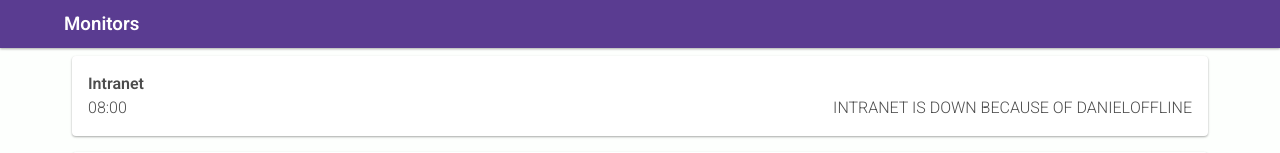
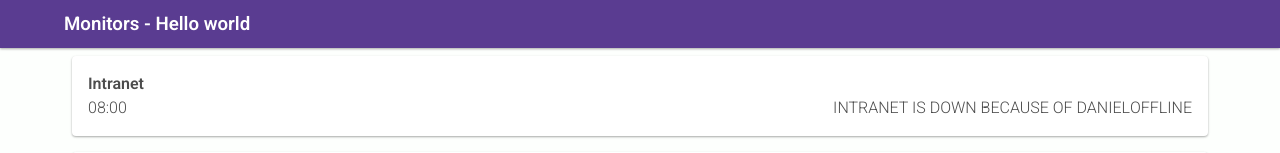
Before and after one commit to yogasantosa/pwa-monitor-demo, a plain HTML site: page index.html in a window 1280 px wide. Shown: the top 153 px of the page. Drawn offline with Linux system fonts and the light colour scheme.

Commit message:
test commit

```diff
--- a/index.html
+++ b/index.html
@@ -15,7 +15,7 @@
 <body>
     <header>
         <div class="content">
-            <h3>Monitors</h3>
+            <h3>Monitors - Hello world</h3>
         </div>
     </header>
     <div class="container">
```
